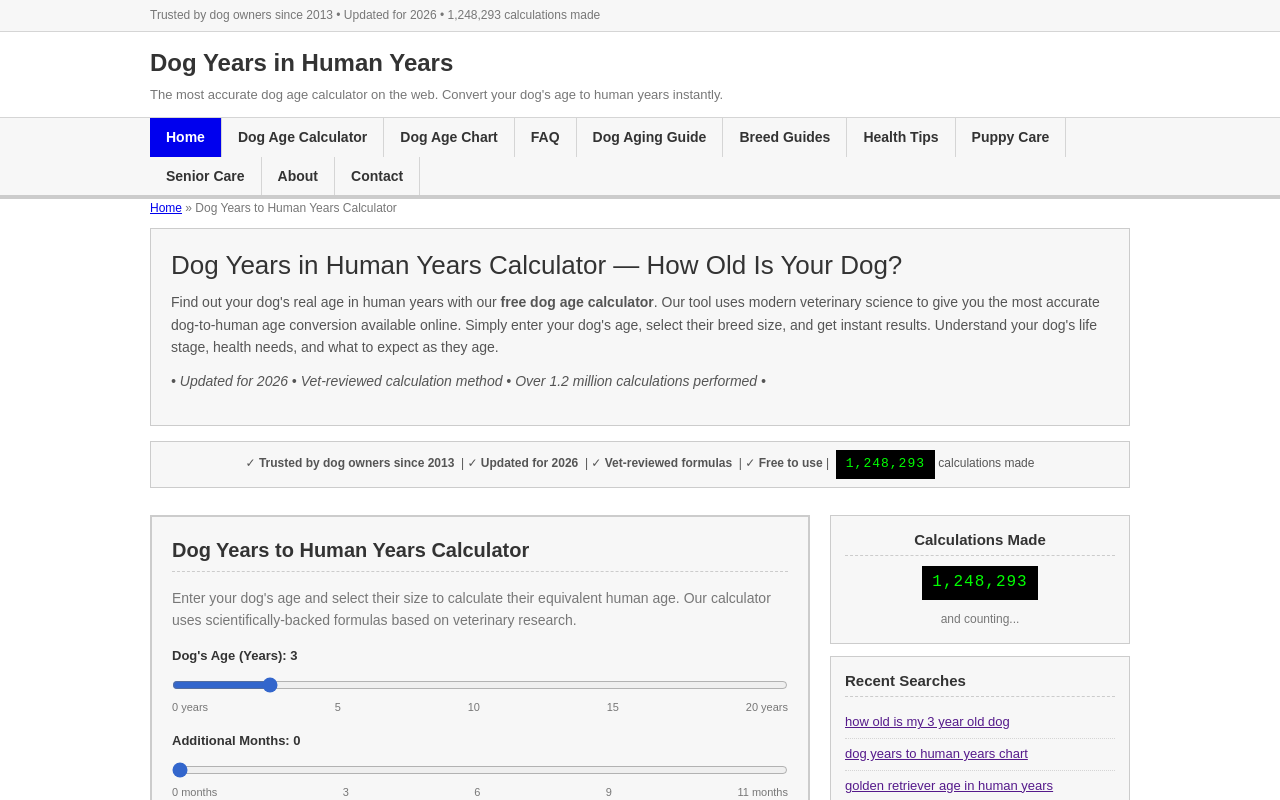
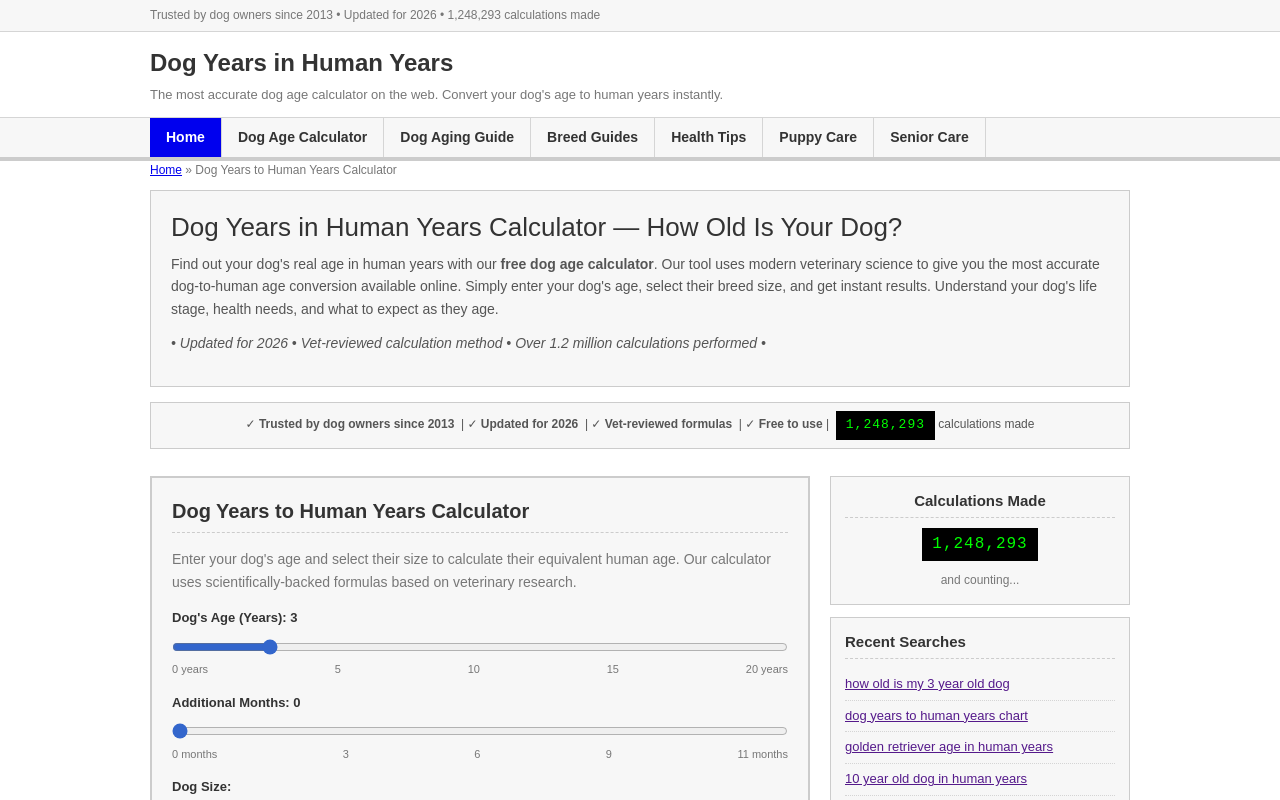
Before and after one commit to yinside/dogyearsinhumanyears, a Next.js app: page / in a window 1280 px wide. Shown: the top 800 px of the page. Built offline with nearby package versions, Linux system fonts and the light colour scheme.

Commit message:
chore: remove Dog Age Chart, FAQ, About, Contact from nav bar

```diff
--- a/src/components/layout/Header.tsx
+++ b/src/components/layout/Header.tsx
@@ -37,15 +37,11 @@ const Header = () => {
           <ul className={`nav-list${isMenuOpen ? ' open' : ''}`}>
             <li><Link href="/" className="active">Home</Link></li>
             <li><Link href="/#calculator">Dog Age Calculator</Link></li>
-            <li><Link href="/#age-chart">Dog Age Chart</Link></li>
-            <li><Link href="/#faq">FAQ</Link></li>
             <li><Link href="/#article">Dog Aging Guide</Link></li>
             <li><Link href="/guides">Breed Guides</Link></li>
             <li><Link href="/dog-health-tips">Health Tips</Link></li>
             <li><Link href="/puppy-care">Puppy Care</Link></li>
             <li><Link href="/senior-dog-care">Senior Care</Link></li>
-            <li><Link href="/about">About</Link></li>
-            <li><Link href="/contact">Contact</Link></li>
           </ul>
         </div>
       </div>
```
